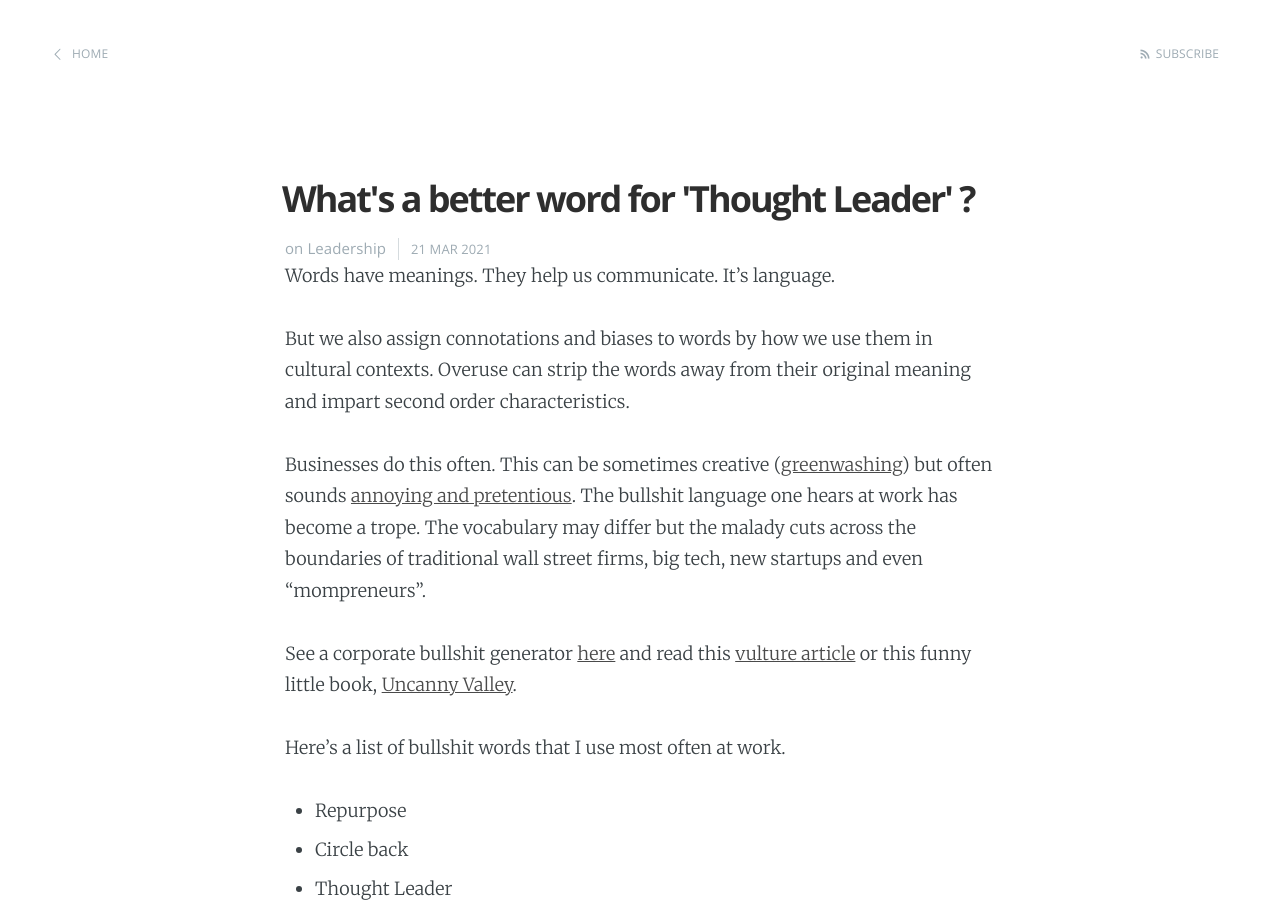
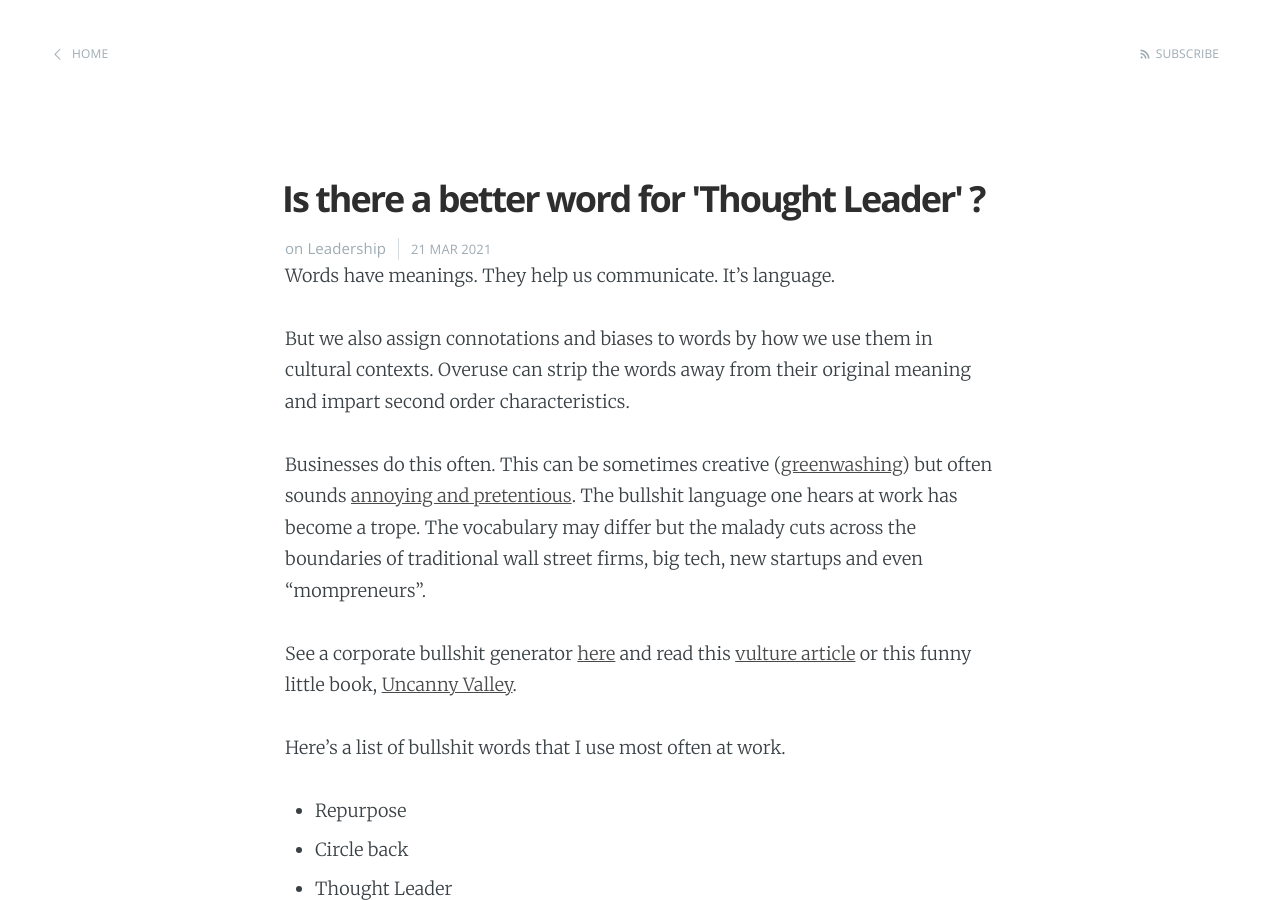
Before and after one commit to rahulj51/miles2code.github.io, a Jekyll site: the page built from _posts/2021-03-21-thoughtleaders.markdown, in a window 1280 px wide and 900 px high. Built offline with Jekyll 4.4.1, drawn with Linux system fonts in a browser that asks for light colours.

Commit message:
new post on thought leaders

```diff
--- a/_posts/2021-03-21-thoughtleaders.markdown
+++ b/_posts/2021-03-21-thoughtleaders.markdown
@@ -1,6 +1,6 @@
 ---
 layout: post
-title:  "What's a better word for 'Thought Leader' ?"
+title:  "Is there a better word for 'Thought Leader' ?"
 date:   2021-03-21 04:38:00
 categories: Leadership
 ---
```
